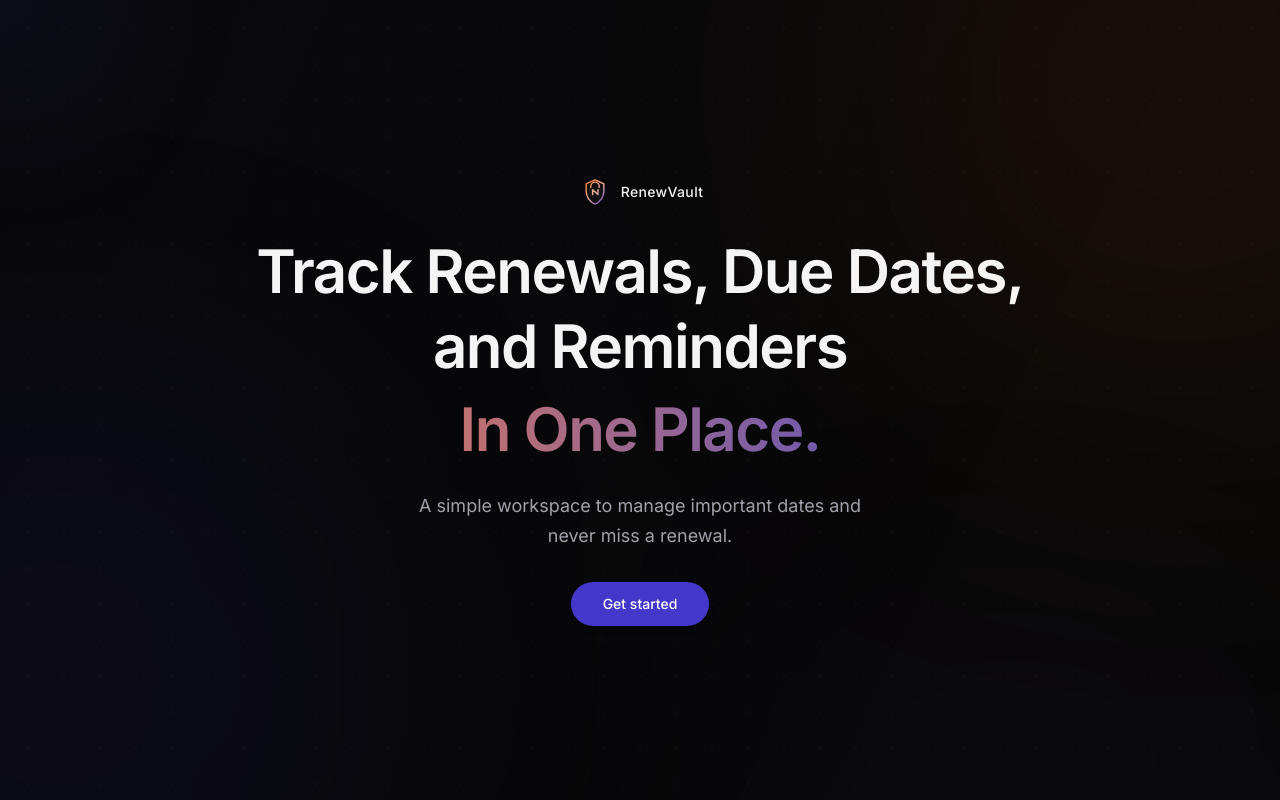
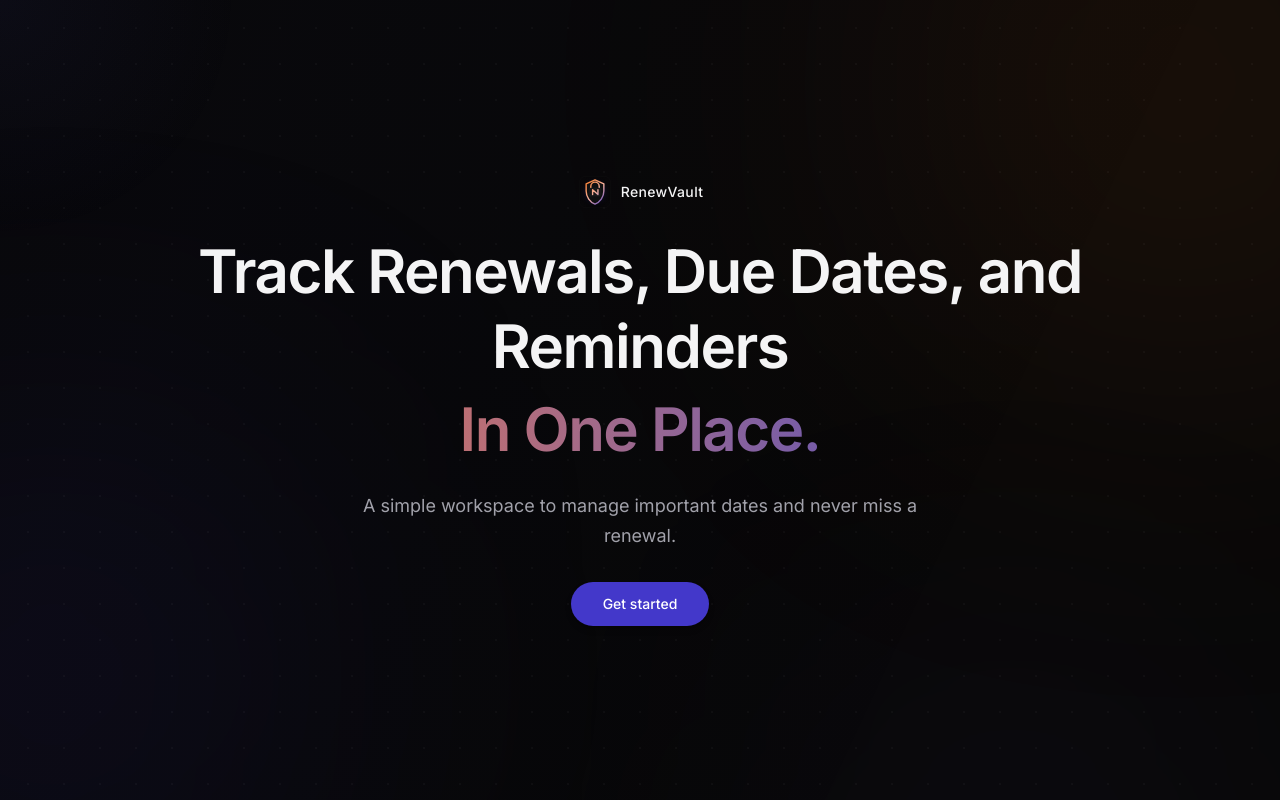
Before and after one commit to Alfee123-web/renewvault, a Next.js app: page / in a window 1280 px wide. Shown: the top 800 px of the page. Built offline with nearby package versions, Linux system fonts and the light colour scheme.

Commit message:
feat(auth): refine sign-in and sign-up card positioning

```diff
--- a/app/page.tsx
+++ b/app/page.tsx
@@ -66,7 +66,7 @@ export default function Home() {
       <div className="animate-float-b pointer-events-none absolute top-[55vh] left-0 z-0 h-[420px] w-[420px] -translate-x-1/3 rounded-full bg-[var(--secondary)]/12 blur-[150px]" />
       <div className="animate-float-c pointer-events-none absolute top-[85vh] right-[10%] z-0 h-[300px] w-[300px] rounded-full bg-[var(--violet-glow)]/8 blur-[140px]" />
 
-      <section className="relative z-10 mx-auto flex min-h-screen w-full max-w-4xl flex-col items-center justify-center gap-12 px-6 py-8 text-center">
+      <section className="relative z-10 mx-auto flex min-h-screen w-full max-w-5xl flex-col items-center justify-center gap-12 px-6 py-8 text-center lg:px-8">
         <div className="flex w-full flex-col items-center text-center">
           <div className="animate-fade-in-up mb-6 flex items-center gap-2">
             <img src="/logo.svg" alt="RenewVault" className="h-9 w-9" />
@@ -75,15 +75,16 @@ export default function Home() {
             </span>
           </div>
 
-          <h1 className="animate-fade-in-up delay-100 text-4xl font-semibold leading-tight tracking-tight sm:text-5xl lg:text-6xl">
+          <h1 className="animate-fade-in-up delay-100 max-w-5xl text-4xl font-semibold leading-tight tracking-tight sm:text-5xl lg:text-6xl">
             Track Renewals, Due Dates, and Reminders{" "}
             <span className="mt-2 block bg-gradient-to-r from-[var(--accent)] to-[var(--secondary)] bg-clip-text text-transparent">
               In One Place.
             </span>
           </h1>
 
-          <p className="animate-fade-in-up delay-200 mx-auto mt-6 max-w-md text-base leading-relaxed text-[var(--text-body)] sm:text-lg">
-            A simple workspace to manage important dates and never miss a renewal.
+          <p className="animate-fade-in-up delay-200 mx-auto mt-6 max-w-xl text-base leading-relaxed text-[var(--text-body)] sm:text-lg">
+            A simple workspace to manage important dates and never miss a
+            renewal.
           </p>
 
           <div className="animate-fade-in-up delay-300 mt-8 flex flex-row items-center justify-center gap-4">
--- a/app/sign-in/page.tsx
+++ b/app/sign-in/page.tsx
@@ -5,6 +5,8 @@ import { SignInForm } from "@/app/components/auth/sign-in-form";
 export default function SignInPage() {
   return (
     <AuthShell>
+      {/* Change the vertical movement using this top-[-px] attribute*/}
+      <div className="relative top-[-16px] w-full">
         <AuthCard>
           <div className="text-center">
             <h2 className="text-lg font-semibold">Sign in</h2>
@@ -17,6 +19,7 @@ export default function SignInPage() {
             <SignInForm />
           </div>
         </AuthCard>
+      </div>
     </AuthShell>
   );
 }
--- a/app/sign-up/page.tsx
+++ b/app/sign-up/page.tsx
@@ -5,6 +5,8 @@ import { SignUpForm } from "@/app/components/auth/sign-up-form";
 export default function SignUpPage() {
   return (
     <AuthShell>
+      {/* Change the vertical movement using this top-[-px] attribute*/}
+      <div className="relative top-[-16px] w-full">
         <AuthCard>
           <div className="text-center">
             <h2 className="text-lg font-semibold">Sign up</h2>
@@ -17,6 +19,7 @@ export default function SignUpPage() {
             <SignUpForm />
           </div>
         </AuthCard>
+      </div>
     </AuthShell>
   );
 }
```
Lines whose indentation alone changed are shown as unchanged.
